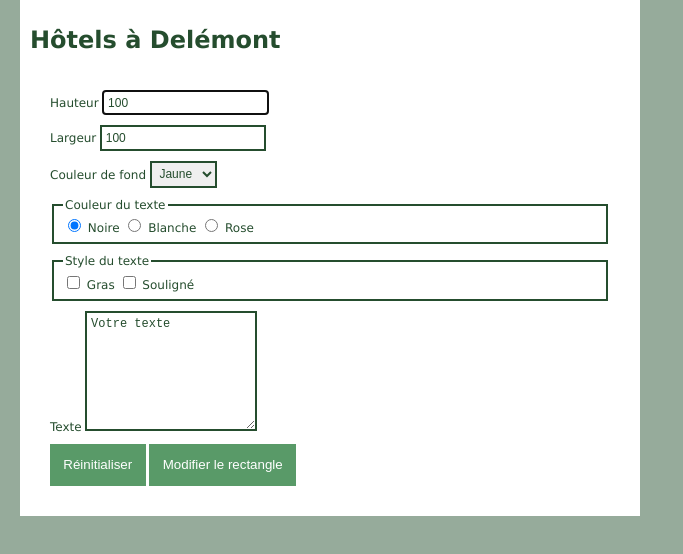
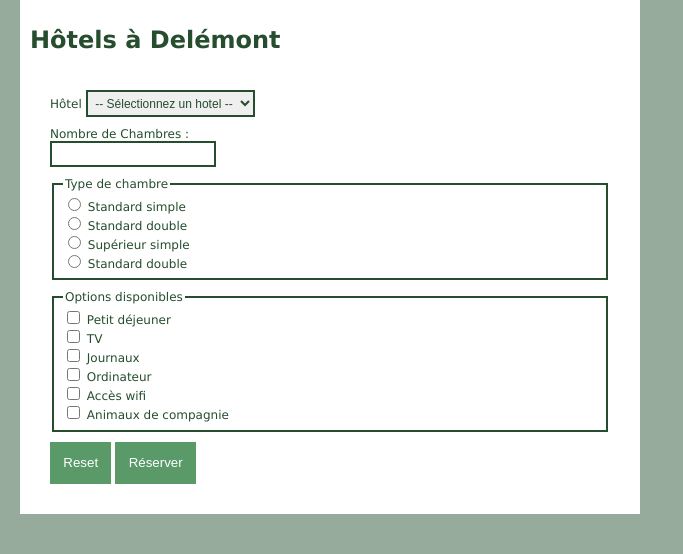
Before and after one commit to divtec-cejef/133a-h-tels-del-mont-IlanLachat, a plain HTML site: page index.html in a window 1280 px wide. Shown: the whole page, without its empty margins (0-683 px from the left). Drawn offline with Linux system fonts and the light colour scheme.

Commit message:
mise en place de tout les composants

```diff
--- a/index.html
+++ b/index.html
@@ -18,53 +18,80 @@
     <form id="formRect" action="https://kode.ch/getpost/">
         <ul>
             <li>
-                <label for="hauteur">Hauteur</label>
-                <input autofocus name="hauteur" id="hauteur" type="text" value="100"/>
-            </li>
-            <li>
-                <label for="largeur">Largeur</label>
-                <input name="largeur" id="largeur" type="text" value="100"/>
-            </li>
-            <li>
-                <label for="fond">Couleur de fond</label>
-                <select name="fond" id="fond">
-                    <option value="blue">Bleu</option>
-                    <option selected value="yellow">Jaune</option>
-                    <option value="red">Rouge</option>
-                    <option value="green">Vert</option>
+                <label for="hotel">Hôtel</label>
+                <select name="hotel" id="hotel">
+                    <option selected value="selectionnezHotel">-- Sélectionnez un hotel --</option>
+                    <option value="Hôtel City">Hôtel City</option>
+                    <option value="Hôtel National">Hôtel National</option>
+                    <option value="Hôtel Le Midi">Hôtel Le Midi</option>
+                    <option value="Hôtel Victoria">Hôtel Victoria</option>
                 </select>
             </li>
             <li>
+                <div><label for="nbreChambre">Nombre de Chambres :</label></div>
+                <input name="nbreChambre" id="nbreChambre" type="text"/>
+            </li>
+
+            <li>
                 <fieldset>
-                    <legend>Couleur du texte</legend>
-                    <input type="radio" name="color" id="noir" value="black" checked/>
-                    <label for="noir">Noire</label>
+                    <legend>Type de chambre</legend>
 
-                    <input type="radio" name="color" id="blanc" value="white"/>
-                    <label for="blanc">Blanche</label>
+                    <div>
+                        <input type="radio" name="typeChambre" id="standard_simple" value="Standard simple"/>
+                        <label for="standard_simple">Standard simple</label>
+                    </div>
 
-                    <input type="radio" name="color" id="rose" value="pink"/>
-                    <label for="rose">Rose</label>
+                    <input type="radio" name="typeChambre" id="standard_double" value="Standard double"/>
+                    <label for="standard_double">Standard double</label>
+                    <div>
+                        <input type="radio" name="typeChambre" id="superieur_simple" value="Supérieur simple"/>
+                        <label for="superieur_simple">Supérieur simple </label>
+                    </div>
+
+                    <div>
+                        <input type="radio" name="typeChambre" id="superieur_double" value="Supérieur double"/>
+                        <label for="superieur_double">Standard double</label>
+                    </div>
+
                 </fieldset>
             </li>
             <li>
                 <fieldset>
-                    <legend>Style du texte</legend>
+                    <legend>Options disponibles</legend>
+                    <div>
+                        <input type="checkbox" name="petit_dejeuner" id="petit_dejeuner"/>
+                        <label for="petit_dejeuner">Petit déjeuner</label>
+                    </div>
 
-                    <input type="checkbox" name="gras" id="gras"/>
-                    <label for="gras">Gras</label>
+                    <div>
+                        <input type="checkbox" name="tv" id="tv"/>
+                        <label for="tv">TV</label>
+                    </div>
 
-                    <input type="checkbox" name="souligne" id="souligne"/>
-                    <label for="souligne">Soulign&eacute;</label>
+                    <div>
+                        <input type="checkbox" name="journaux" id="journaux"/>
+                        <label for="journaux">Journaux</label>
+                    </div>
+
+                    <div>
+                        <input type="checkbox" name="ordinateur" id="ordinateur"/>
+                        <label for="ordinateur">Ordinateur</label>
+                    </div>
+
+                    <div>
+                        <input type="checkbox" name="acces_wifi" id="acces_wifi"/>
+                        <label for="acces_wifi">Accès wifi</label>
+                    </div>
+
+                    <div>
+                        <input type="checkbox" name="animaux_compagnie" id="animaux_compagnie"/>
+                        <label for="animaux_compagnie">Animaux de compagnie</label>
+                    </div>
                 </fieldset>
             </li>
             <li>
-                <label for="txt">Texte</label>
-                <textarea rows="2" cols="20" name="txt" id="txt">Votre texte</textarea>
-            </li>
-            <li>
-                <button class="left" type="reset" name="btReset">R&eacute;initialiser</button>
-                <button class="right" type="submit">Modifier le rectangle</button>
+                <button class="left" type="reset" name="btReset">Reset</button>
+                <button class="right" type="submit">Réserver</button>
             </li>
         </ul>
     </form>
```
